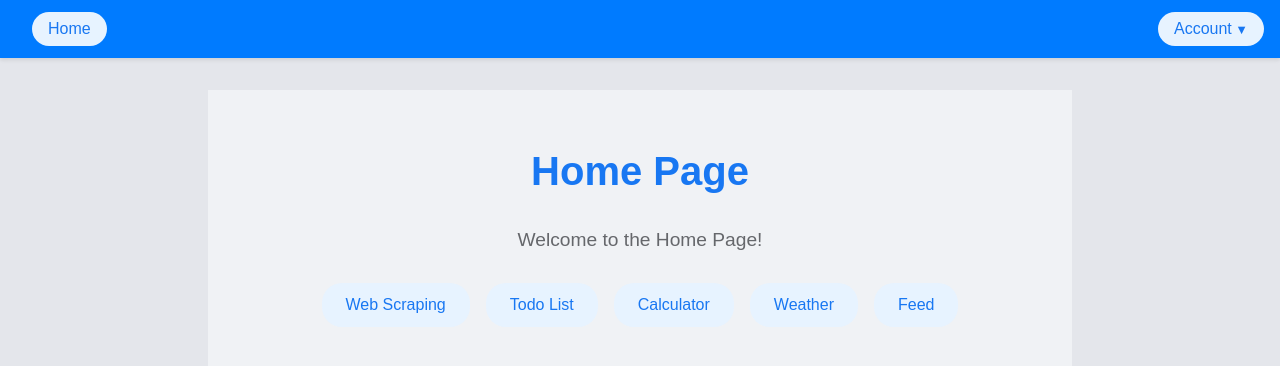
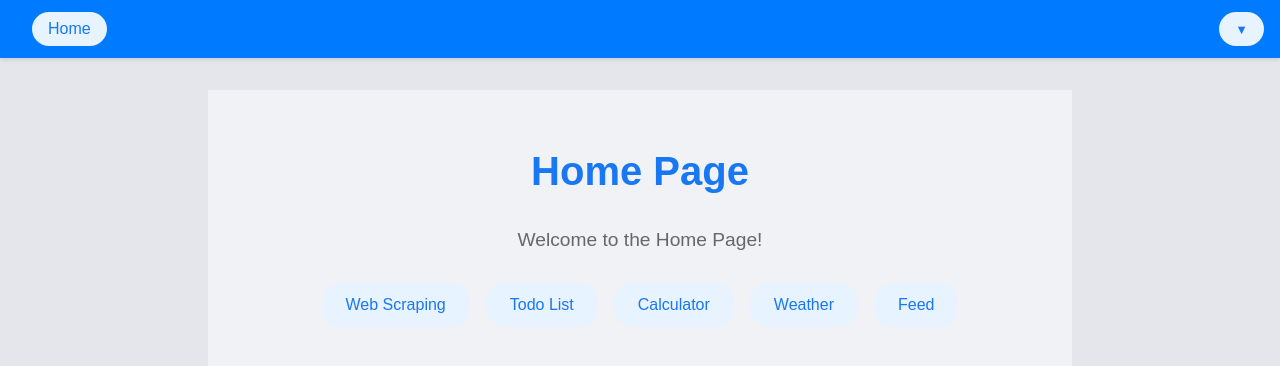
Before and after one commit to ranjithreddy-31/flask-react, a React (Create React App) app in the folder frontend/: page / in a window 1280 px wide. Shown: the top 366 px of the page. Built offline with nearby package versions, Linux system fonts and the light colour scheme; no server answers; sample sign-in values are in the browser's storage.

Commit message:
made minor change to layout

```diff
--- a/frontend/src/components/Layout.js
+++ b/frontend/src/components/Layout.js
@@ -13,6 +13,15 @@ function Layout({ children }) {
   const navigate = useNavigate();
   const [isDropdownOpen, setIsDropdownOpen] = useState(false);
   const dropdownRef = useRef(null);
+  const [currentUser, setCurrentUser] = useState();
+
+  useEffect(()=>{
+    const fetchUserName = async () => {
+      const username = await getCurrentUser();
+      setCurrentUser(username);
+    }
+    fetchUserName();
+  })
 
   const handleLogoutClick = async () => {
     const success = await logout();
@@ -49,7 +58,7 @@ function Layout({ children }) {
         <button className="nav-button" onClick={() => navigate('/home')}>Home</button>
         <div className="dropdown" ref={dropdownRef}>
           <button className="nav-button dropdown-toggle" onClick={toggleDropdown}>
-            Account
+            {currentUser}
           </button>
           {isDropdownOpen && (
             <div className="dropdown-menu">
```
